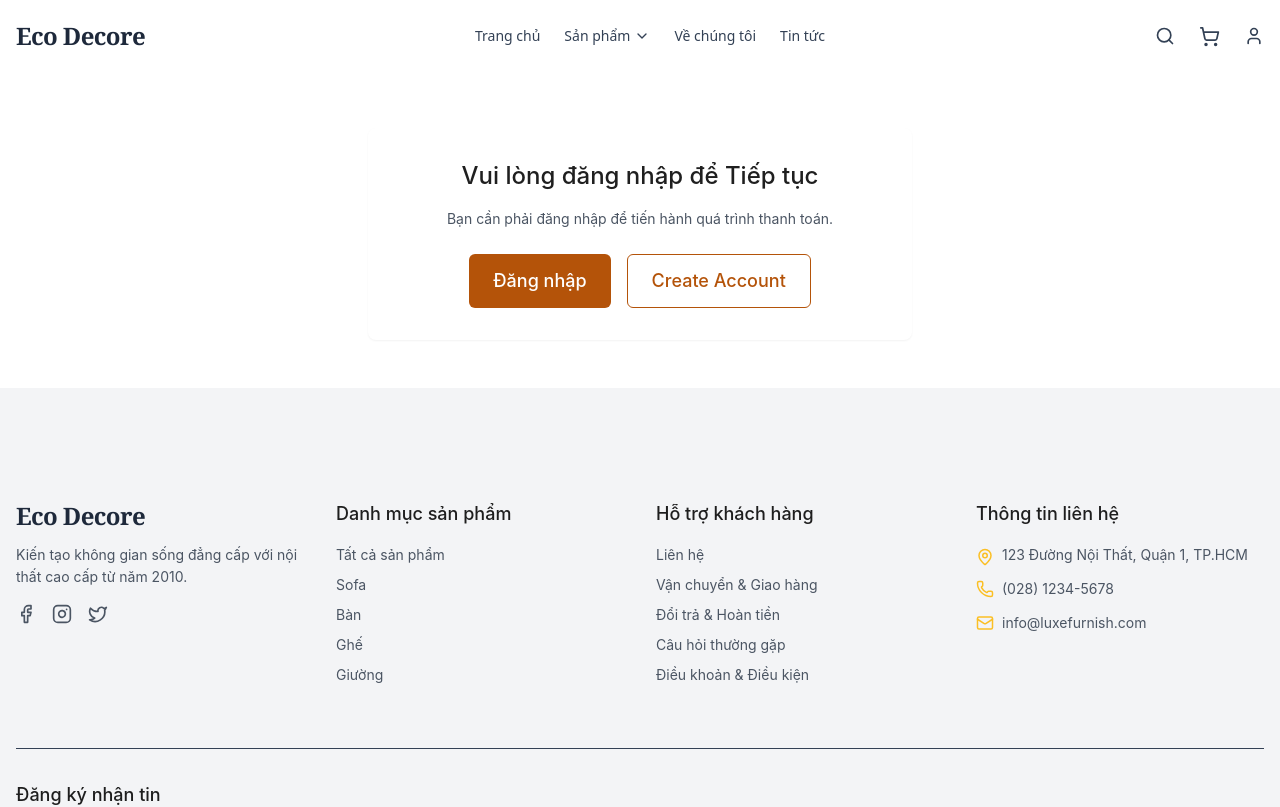
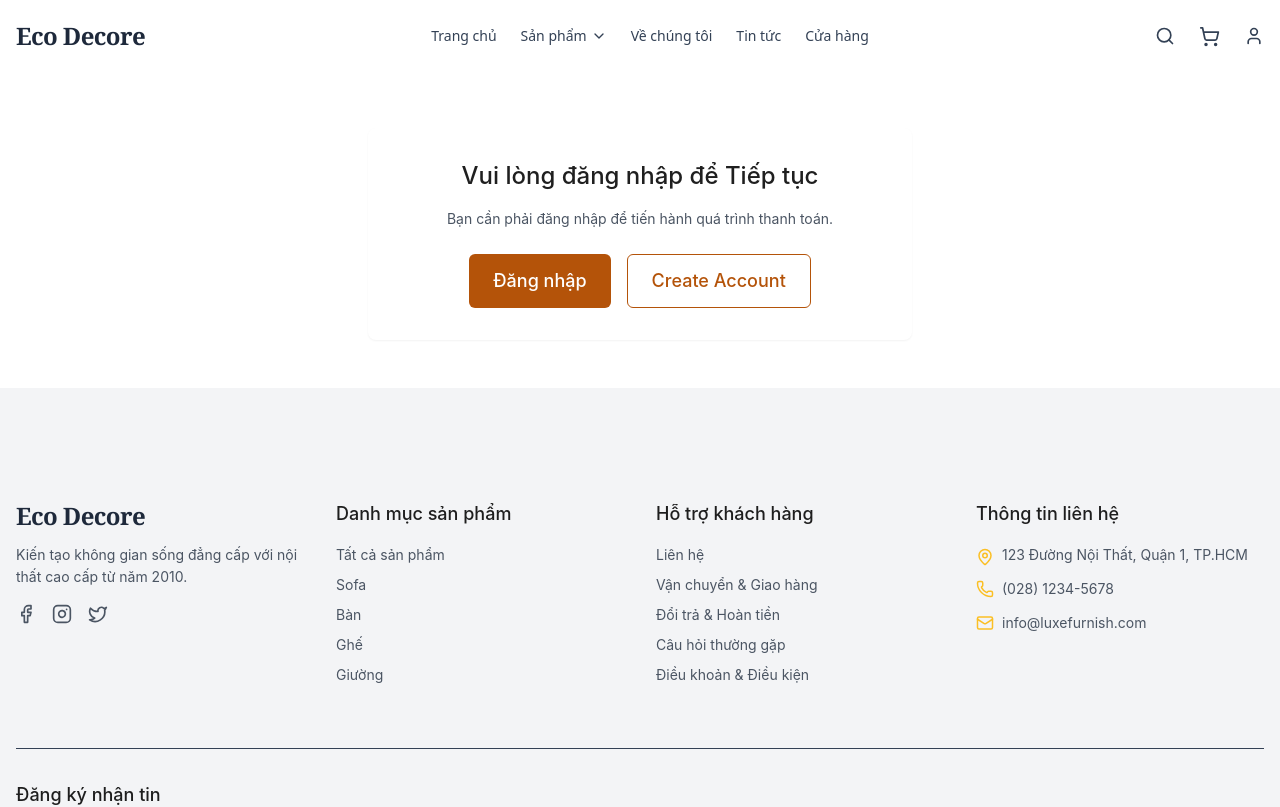
Before and after one commit to nguyentaituananh/DATN, a React (Vite) app in the folder frontend/: page /checkout in a window 1280 px wide. Shown: the top 807 px of the page. Built offline with nearby package versions, Linux system fonts and the light colour scheme.

Commit message:
Lưu lại thay đổi trước khi pull

```diff
--- a/frontend/src/App.tsx
+++ b/frontend/src/App.tsx
@@ -20,6 +20,7 @@ import UserList from "./pages/admin/account/UserList";
 import CommentList from "./pages/admin/comment/CommentList";
 import AccountInfo from "./pages/admin/account/AccountInfo";
 import AboutPage from "./pages/user/AboutPage";
+import StoreLocator from "./pages/user/StoreLocator";
 
 const theme = {
   token: {
@@ -46,6 +47,8 @@ function App() {
               <Route path="comment" element={<CommentList />} />
               <Route path="import" element={<OrderList />} />
               <Route path="account" element={<AccountInfo />} />
+
+
             </Route>
             <Route path="/admin" element={<LayoutAdmin />} />
             <Route
@@ -68,6 +71,7 @@ function App() {
                     <Route path="/cart" element={<CartPage />} />
                     <Route path="/checkout" element={<CheckoutPage />} />
                     <Route path="/about" element={<AboutPage />} />
+                    <Route path="/Store" element={<StoreLocator />} />
                   </Routes>
                 </Layout>
               }
--- a/frontend/src/components/layout/Header.tsx
+++ b/frontend/src/components/layout/Header.tsx
@@ -43,6 +43,7 @@ const Header: React.FC = () => {
     },
     { to: "/about", label: "Về chúng tôi" },
     { to: "/blogs/news", label: "Tin tức" },
+    { to: "/Store", label: "Cửa hàng" },
   ];
 
   return (
```
Also changed, not shown: frontend/src/types/index.ts (+8 -0 lines), frontend/src/pages/user/AboutPage.tsx (line endings or trailing spaces).
